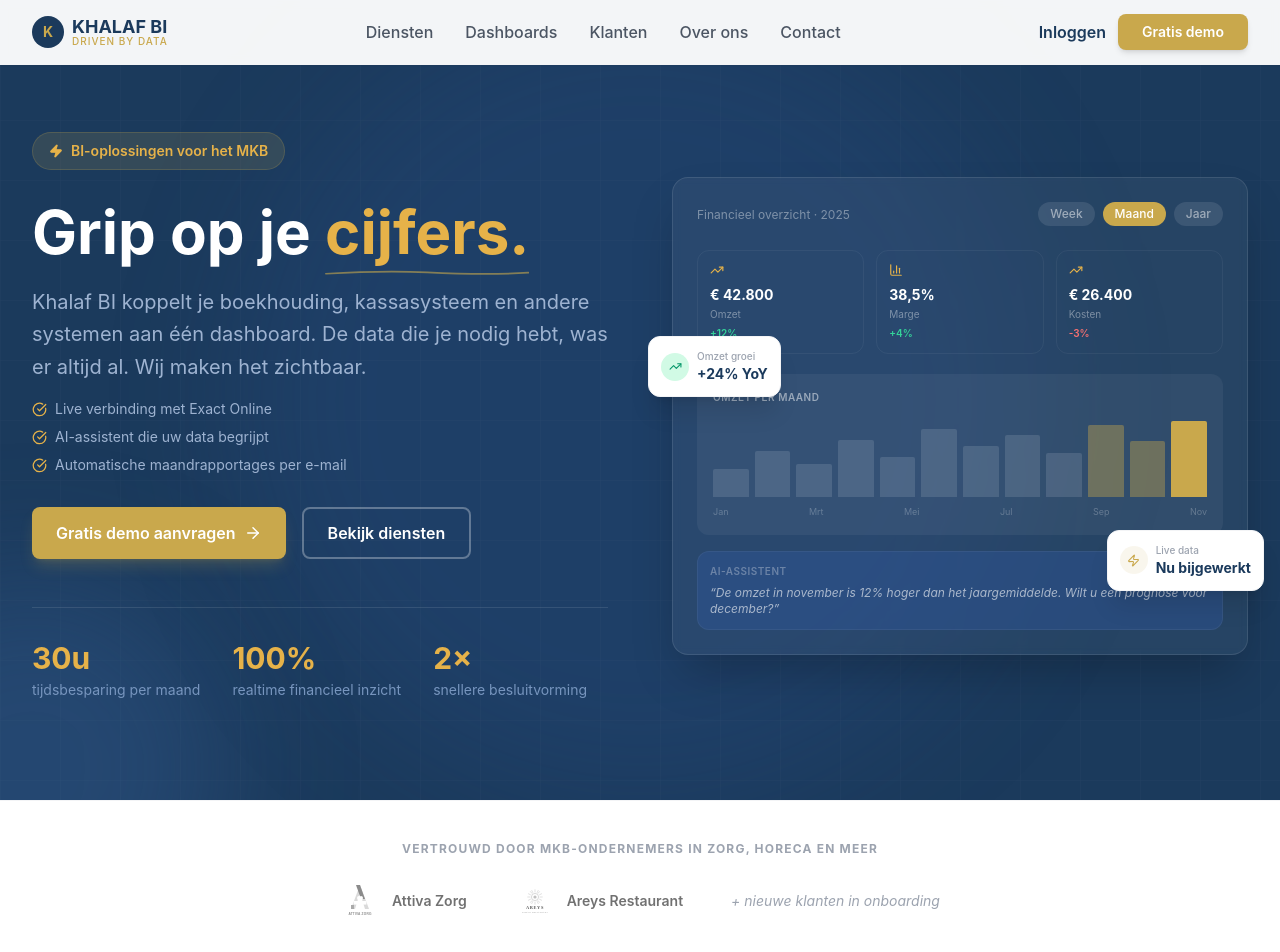
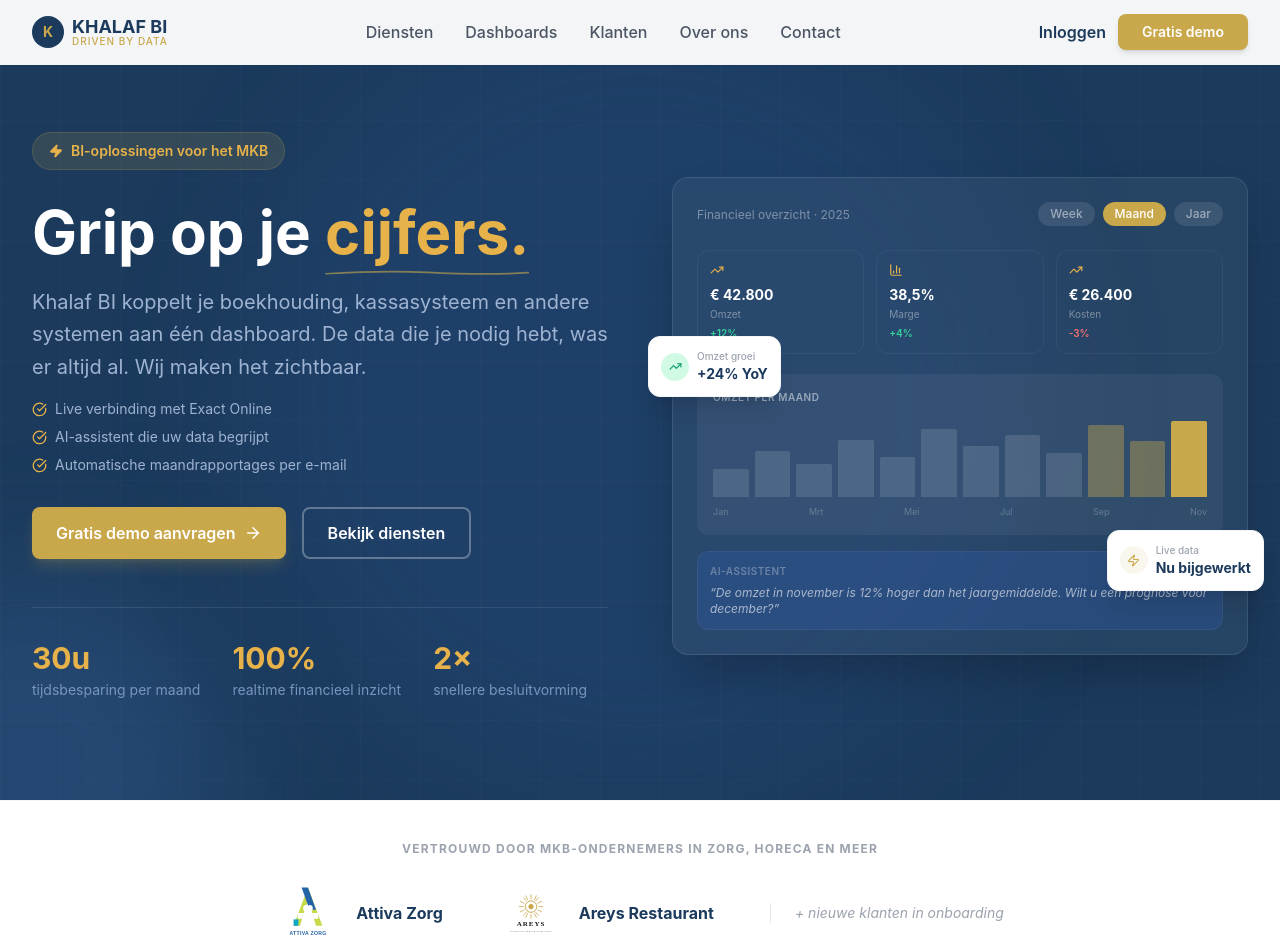
Before and after one commit to adamvdb120-bot/khalaf-bi, a Next.js app: page / in a window 1280 px wide. Shown: the top 952 px of the page. Built offline with nearby package versions, Linux system fonts and the light colour scheme.

Commit message:
fix(trustbar): logo's in kleur en groter (h-16) + scale hover

```diff
--- a/src/components/marketing/TrustBar.tsx
+++ b/src/components/marketing/TrustBar.tsx
@@ -12,24 +12,24 @@ export default function TrustBar() {
         <p className="text-center text-xs font-bold text-gray-400 uppercase tracking-widest mb-6">
           Vertrouwd door MKB-ondernemers in zorg, horeca en meer
         </p>
-        <div className="flex items-center justify-center flex-wrap gap-x-12 gap-y-6">
+        <div className="flex items-center justify-center flex-wrap gap-x-14 gap-y-6">
           {klanten.map((k) => (
             <div
               key={k.naam}
-              className="flex items-center gap-3 opacity-70 hover:opacity-100 transition-opacity grayscale hover:grayscale-0"
+              className="flex items-center gap-4 hover:scale-105 transition-transform"
               title={`${k.naam} — ${k.sector}`}
             >
               <img
                 src={k.logo}
                 alt={k.naam}
-                className="h-10 w-auto object-contain"
+                className="h-16 w-auto object-contain"
               />
-              <span className="text-sm font-semibold text-navy-700 hidden md:inline">
+              <span className="text-base font-bold text-navy-700 hidden md:inline">
                 {k.naam}
               </span>
             </div>
           ))}
-          <div className="text-sm text-gray-400 italic">
+          <div className="text-sm text-gray-400 italic border-l border-gray-200 pl-6">
             + nieuwe klanten in onboarding
           </div>
         </div>
```
